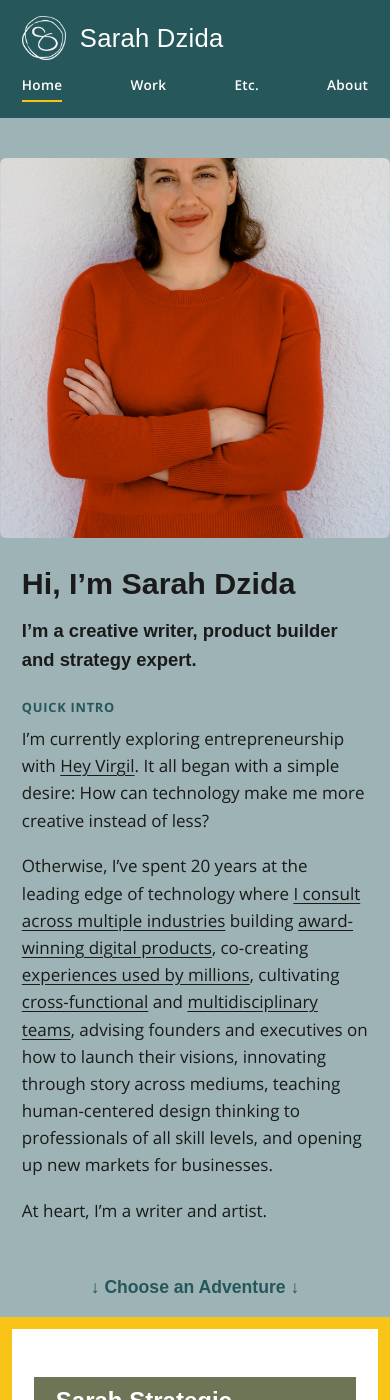
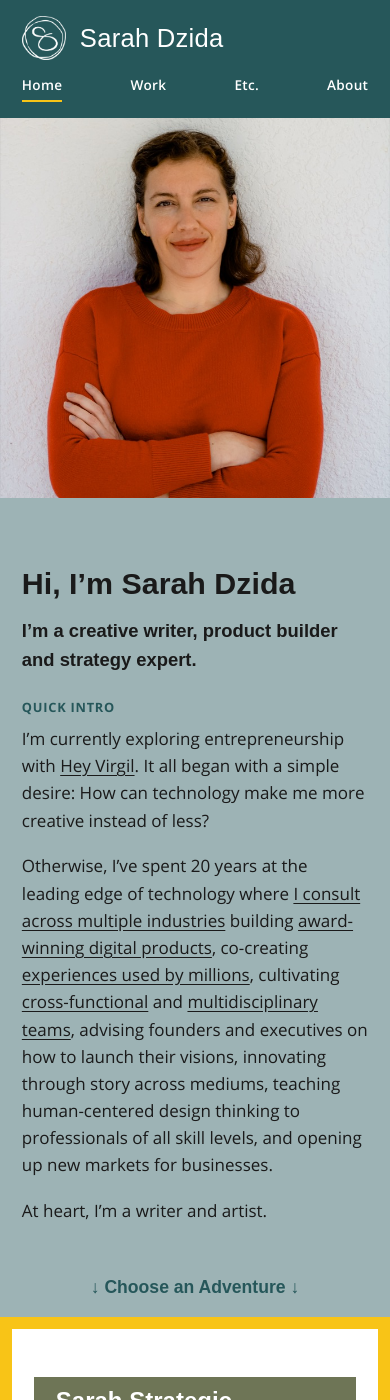
Before and after one commit to esdeezee/sarah-dzida, a Jekyll site: the page built from index.html, in a window 390 px wide and 1400 px high. Built offline with Jekyll 4.4.1, drawn with Linux system fonts in a browser that asks for light colours; some web fonts are replaced.

Commit message:
Fix testimonial card height, mobile hero portrait, inline-link hover
- Testimonial cards: back to a true fixed height (220px, up from the
  old 190px) instead of min-height - min-height let each panel's
  cards grow independently to fit their own content, breaking the
  uniform-tile look across panels. 220px is sized to fit the longest
  quote at the current bumped text size without clipping.
- Mobile hero portrait, three fixes stemming from making it full-bleed:
  1. object-position now targets where her head actually sits in the
     source photo (692x1000, head ~13% down) - a plain center-crop
     was cutting off the top of her head in the fixed 380px box.
  2. .hero's padding-top removed at this breakpoint and moved to
     .hero__intro instead - the padding made sense when the portrait
     sat inside it, but left an odd gap above the now-edge-to-edge image.
  3. border-radius reset to 0 - the base 6px radius only reads
     correctly when there's a margin around the image to round
     against; full-bleed removes that margin entirely.
- .inline-link hover: replaced the semi-bold weight change with
  text-decoration-thickness (2px) instead. Real font-weight changes
  shift glyph widths no matter what, which was visibly reflowing the
  hero paragraph's cluster of adjacent links - thickness has zero
  layout impact by construction.

```diff
--- a/css/style.css
+++ b/css/style.css
@@ -332,7 +332,7 @@
 
 .inline-link:hover,
 .inline-link:focus-visible {
-  font-weight: 600;
+  text-decoration-thickness: 2px;
 }
 
 .breadcrumb {
@@ -508,7 +508,7 @@
 .testimonial {
   flex: 0 0 auto;
   width: 220px;
-  min-height: 190px;
+  height: 220px;
   display: flex;
   flex-direction: column;
   color: var(--color-white);
@@ -1006,6 +1006,10 @@
 }
 
 @media (max-width: 680px) {
+  .hero {
+    padding-top: 0;
+  }
+
   .hero .container {
     grid-template-columns: 1fr;
   }
@@ -1016,6 +1020,12 @@
     margin-left: calc(50% - 50vw);
     height: 380px;
     object-fit: cover;
+    object-position: center 15%;
+    border-radius: 0;
+  }
+
+  .hero__intro {
+    padding-top: clamp(40px, 6vw, 72px);
   }
 }
 
```
